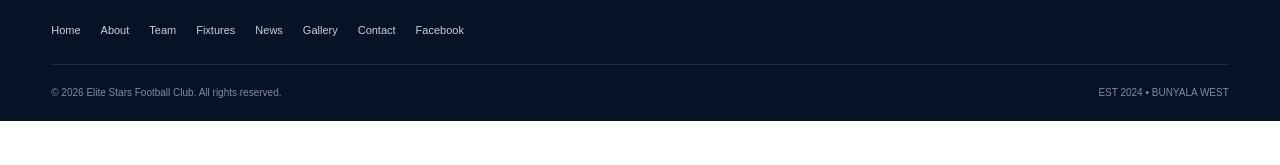
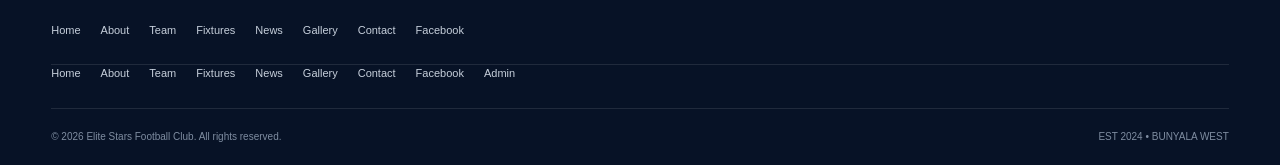
Before and after one commit to Lcwebdesigner/elitestarsfc, a plain HTML site: page index.html in a window 1280 px wide. Shown: the part 5255-5420 px from the top of the page. Before the commit the page ends 5376 px from the top, so only its background shows below. Drawn offline with Linux system fonts and the light colour scheme.

Commit message:
Update index.html

```diff
--- a/index.html
+++ b/index.html
@@ -124,6 +124,7 @@
   <div class="footer-container">
     <div class="footer-brand"><img src="elite-stars.png" alt="Elite Stars FC Logo" loading="lazy" decoding="async" width="55" height="55"><div><strong>ELITE STARS FC</strong><span>#WeAreWe</span></div></div>
     <div class="footer-links"><a href="#home">Home</a><a href="#about">About</a><a href="#team">Team</a><a href="#fixtures">Fixtures</a><a href="#news">News</a><a href="#gallery">Gallery</a><a href="#contact">Contact</a><a href="https://www.facebook.com/elitestarsfc" target="_blank" rel="noopener">Facebook</a></div>
+<div class="footer-links"><a href="#home">Home</a><a href="#about">About</a><a href="#team">Team</a><a href="#fixtures">Fixtures</a><a href="#news">News</a><a href="#gallery">Gallery</a><a href="#contact">Contact</a><a href="https://www.facebook.com/elitestarsfc" target="_blank" rel="noopener">Facebook</a><a href="admin.html" rel="nofollow">Admin</a></div>
     <div class="footer-bottom"><p>© <span id="year">2024</span> Elite Stars Football Club. All rights reserved.</p><p>EST 2024 • BUNYALA WEST</p></div>
   </div>
 </footer>
```
